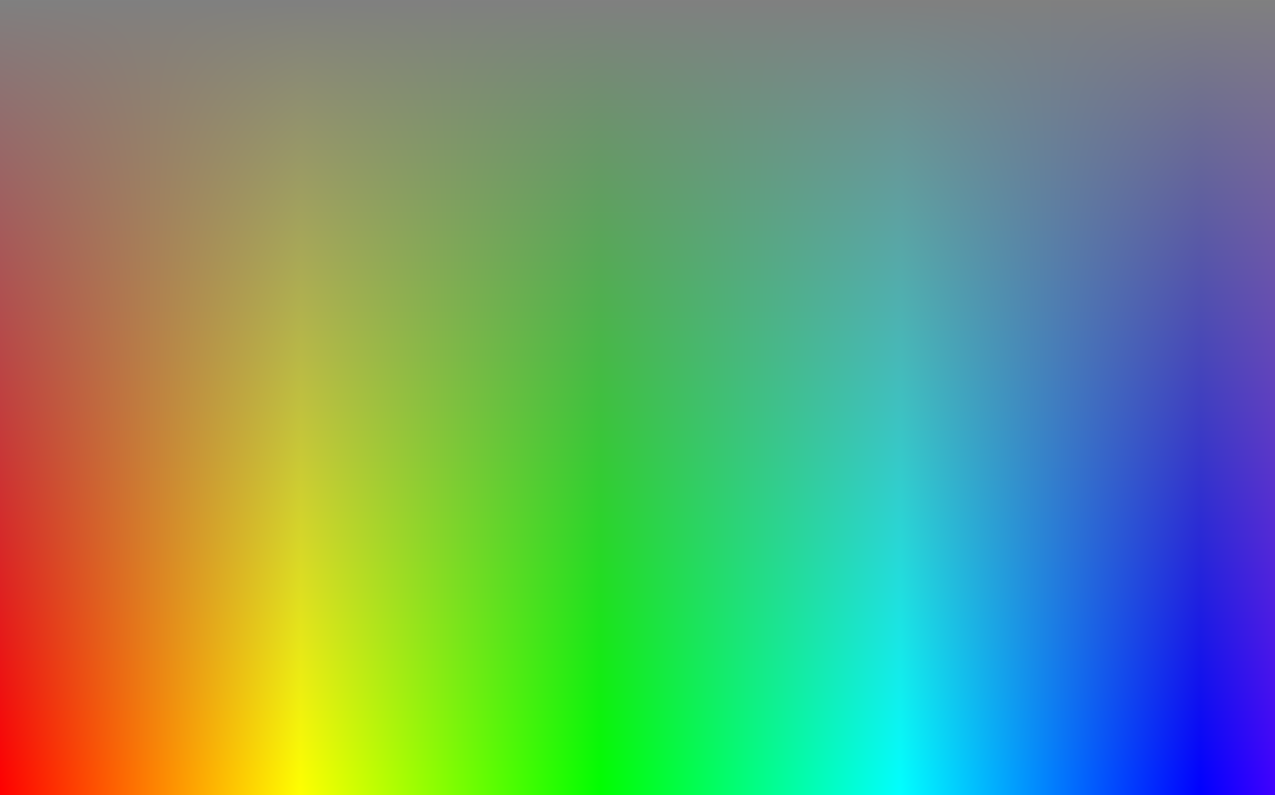
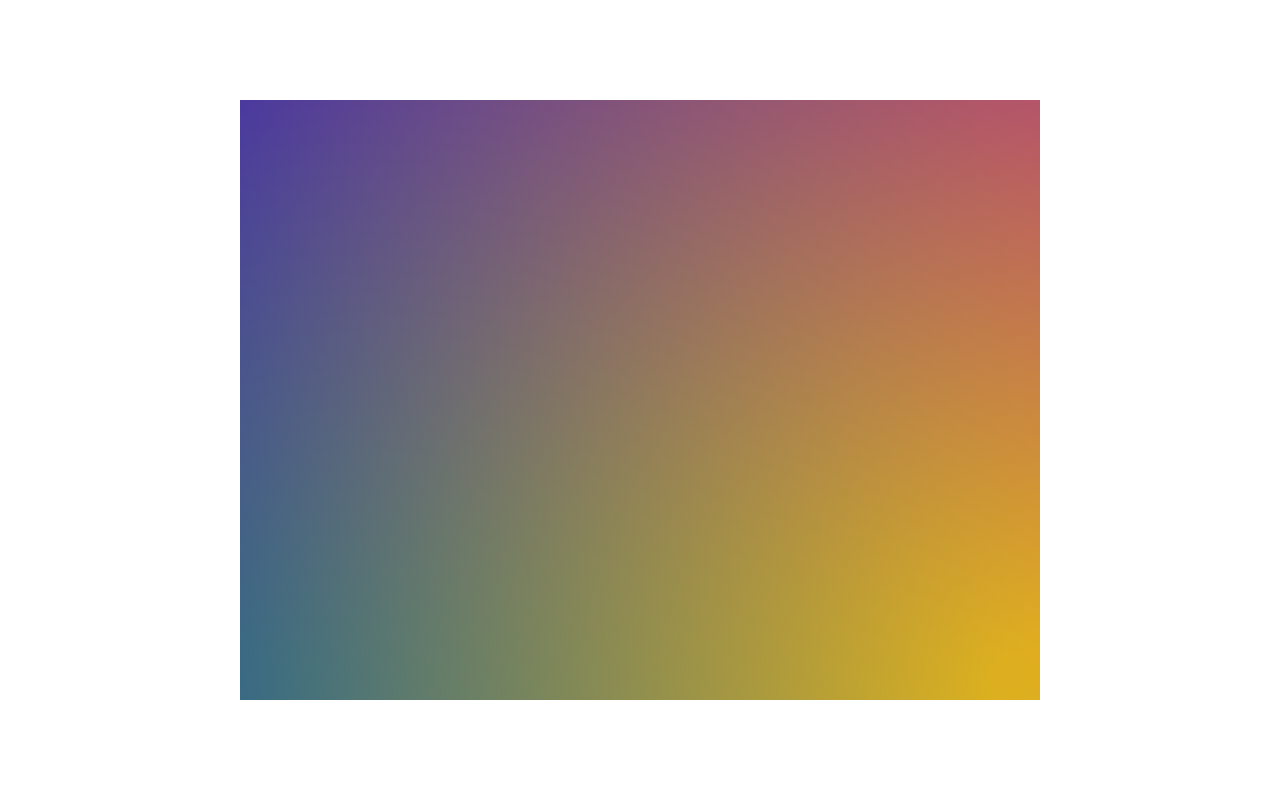
Before and after one commit to coryk135/javascript-phone-sensors, a website: page computer.html in a window 1280 px wide. Drawn offline with Linux system fonts and the light colour scheme.

Commit message:
Added colorkey

```diff
--- a/computer.html
+++ b/computer.html
@@ -16,6 +16,12 @@
             margin: 0;
             padding: 0;
         }
+        #canvas2 {
+            position: absolute;
+            top: 50%;
+            left: 50%;
+            transform: translateX(-50%) translateY(-50%);
+        }
     </style>
 </head>
 <body>
--- a/scripts/computer.js
+++ b/scripts/computer.js
@@ -1,20 +1,92 @@
 var canvas2 = document.querySelector('#canvas2'),
     ctx2 = canvas2.getContext('2d');
 
-var width = window.innerWidth - 5,
-    height = window.innerHeight - 5;
+var width = 800,
+    height = 600;
 
 canvas2.width = width;
 canvas2.height = height;
 
-var h,s,l;
+ctx2.rect(0, 0, canvas2.width, canvas2.height);
+// // create radial gradient
+// var grd = ctx2.createRadialGradient(238, 50, 10, 238, 50, 300);
+// // light blue
+// grd.addColorStop(0, '#8ED6FF');
+// // dark blue
+// grd.addColorStop(1, '#004CB3');
 
-for(var x = 0; x < width; x++){
-    for(var y = 0; y < height; y++){
-        h = (x/width)*255;
-        s = (y/height)*100 + '%';
-        l = '50%';
-        ctx2.fillStyle = "hsl("+h+","+s+","+l+")";
-        ctx2.fillRect(x, y, 1, 1 );
-    }
-}
+// ctx2.fillStyle = grd;
+// ctx2.fill();
+
+
+
+
+ctx2.globalAlpha = 0.5;
+var x1 = 800,
+    y1 = 0,
+    radius1 = 50,
+    x2 = 800,
+    y2 = 0,
+    radius2 = 1000;
+
+var grd = ctx2.createRadialGradient(x1, y1, radius1, x2, y2, radius2);
+grd.addColorStop(0, 'red');
+grd.addColorStop(1, 'green');
+// grd.addColorStop(0, 'red');
+// grd.addColorStop(1, 'green');
+ctx2.fillStyle = grd;
+ctx2.fill();
+var x1 = 0,
+    y1 = 600,
+    radius1 = 50,
+    x2 = 0,
+    y2 = 600,
+    radius2 = 1000;
+
+var grd = ctx2.createRadialGradient(x1, y1, radius1, x2, y2, radius2);
+grd.addColorStop(0, 'green');
+grd.addColorStop(1, 'red');
+// grd.addColorStop(0, 'green');
+// grd.addColorStop(1, 'red');
+ctx2.fillStyle = grd;
+ctx2.fill();
+// ctx2.globalCompositeOperation = "multiply";
+var x1 = 0,
+    y1 = 0,
+    radius1 = 50,
+    x2 = 0,
+    y2 = 0,
+    radius2 = 1000;
+
+// var grd = ctx2.createRadialGradient(x1, y1, radius1, x2, y2, radius2);
+// grd.addColorStop(0, 'blue');
+// grd.addColorStop(1, 'yellow');
+// // grd.addColorStop(0, 'green');
+// // grd.addColorStop(1, 'red');
+// ctx2.fillStyle = grd;
+// ctx2.fill();
+
+var x1 = 800,
+    y1 = 600,
+    radius1 = 50,
+    x2 = 800,
+    y2 = 600,
+    radius2 = 1000;
+
+var grd = ctx2.createRadialGradient(x1, y1, radius1, x2, y2, radius2);
+grd.addColorStop(0, 'yellow');
+grd.addColorStop(1, 'blue');
+// grd.addColorStop(0, 'green');
+// grd.addColorStop(1, 'red');
+ctx2.fillStyle = grd;
+ctx2.fill();
+
+// for(var x = 0; x < width; x++){
+//     for(var y = 0; y < height; y++){
+//         h = (x/width)*255;
+//         s = (y/height)*100 + '%';
+//         l = '50%';
+//         ctx2.fillStyle = "hsl("+h+","+s+","+l+")";
+//         ctx2.fillRect(x, y, 1, 1 );
+//     }
+// }
```
Also changed, not shown: scripts/main.js (+5 -5 lines), colorkey.png (added).
